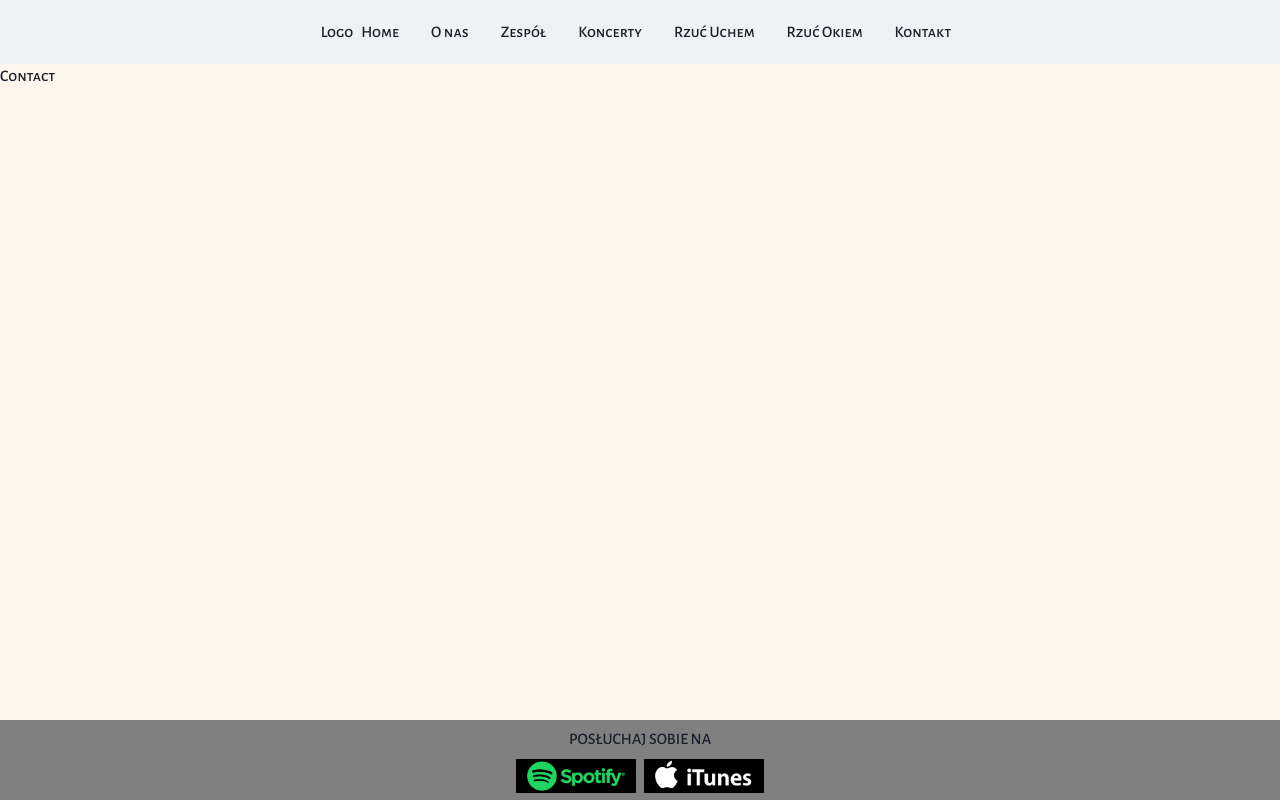
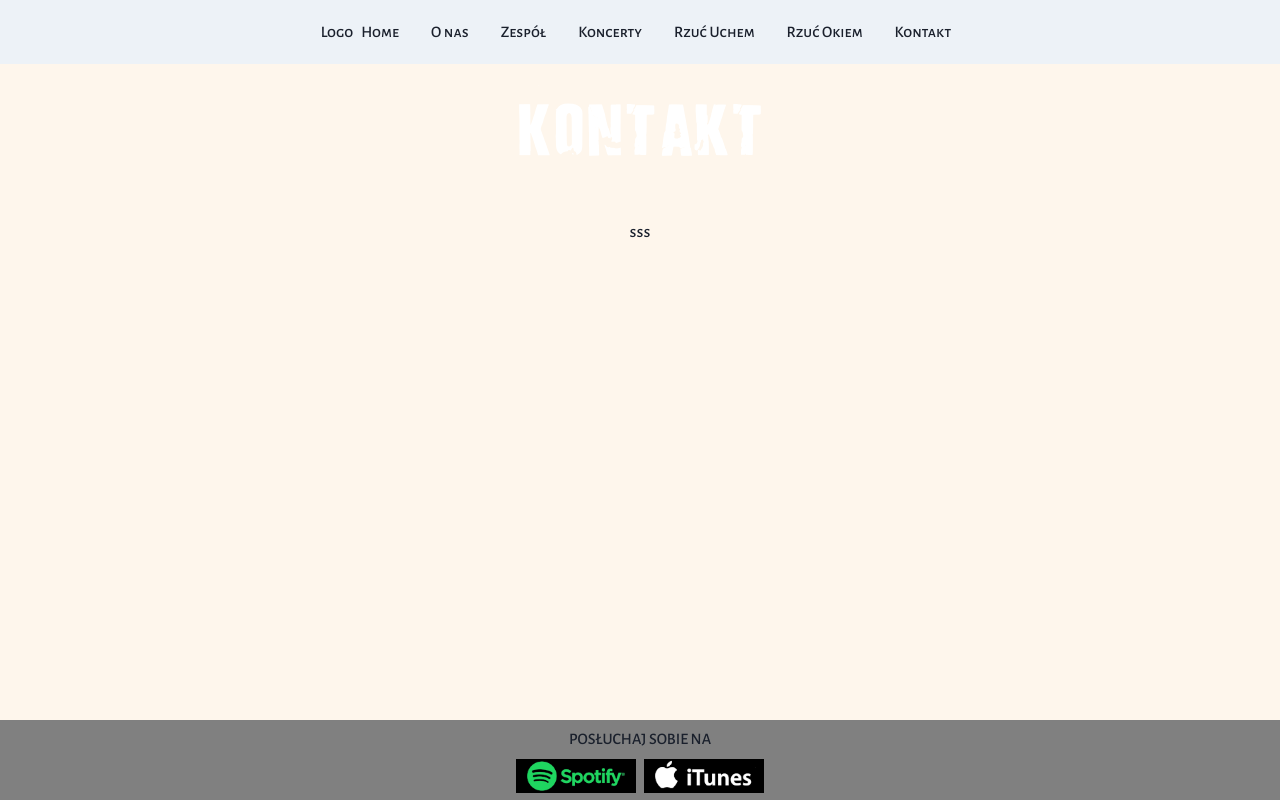
Before and after one commit to mruszkiewicz-dev/tarlo-website, a Next.js app: page /contact in a window 1280 px wide. Built offline with nearby package versions, Linux system fonts and the light colour scheme.

Commit message:
install formik

```diff
--- a/package.json
+++ b/package.json
@@ -16,6 +16,7 @@
     "@chakra-ui/react": "^2.8.2",
     "@emotion/react": "^11.11.1",
     "@emotion/styled": "^11.11.0",
+    "formik": "^2.4.5",
     "framer-motion": "^10.16.5",
     "next": "14.0.2",
     "react": "^18",
--- /dev/null
+++ b/src/components/ui/form.tsx
@@ -0,0 +1,3 @@
+export const Form = () => {
+  return <p>aaaa</p>
+}
--- a/src/pages/contact.tsx
+++ b/src/pages/contact.tsx
@@ -1,3 +1,13 @@
+import { MyText } from '@/components/ui/my-text'
+import { Flex } from '@chakra-ui/react'
+
 export default function Contact() {
-  return <div>Contact</div>
+  return (
+    <>
+      <MyText>Kontakt</MyText>
+      <Flex mt={{ base: 2, xl: 10 }} align='center' justifyContent='center'>
+        <p>sss</p>
+      </Flex>
+    </>
+  )
 }
```
Also changed, not shown: 1 other file (tests, documents, lock files or other folders).
